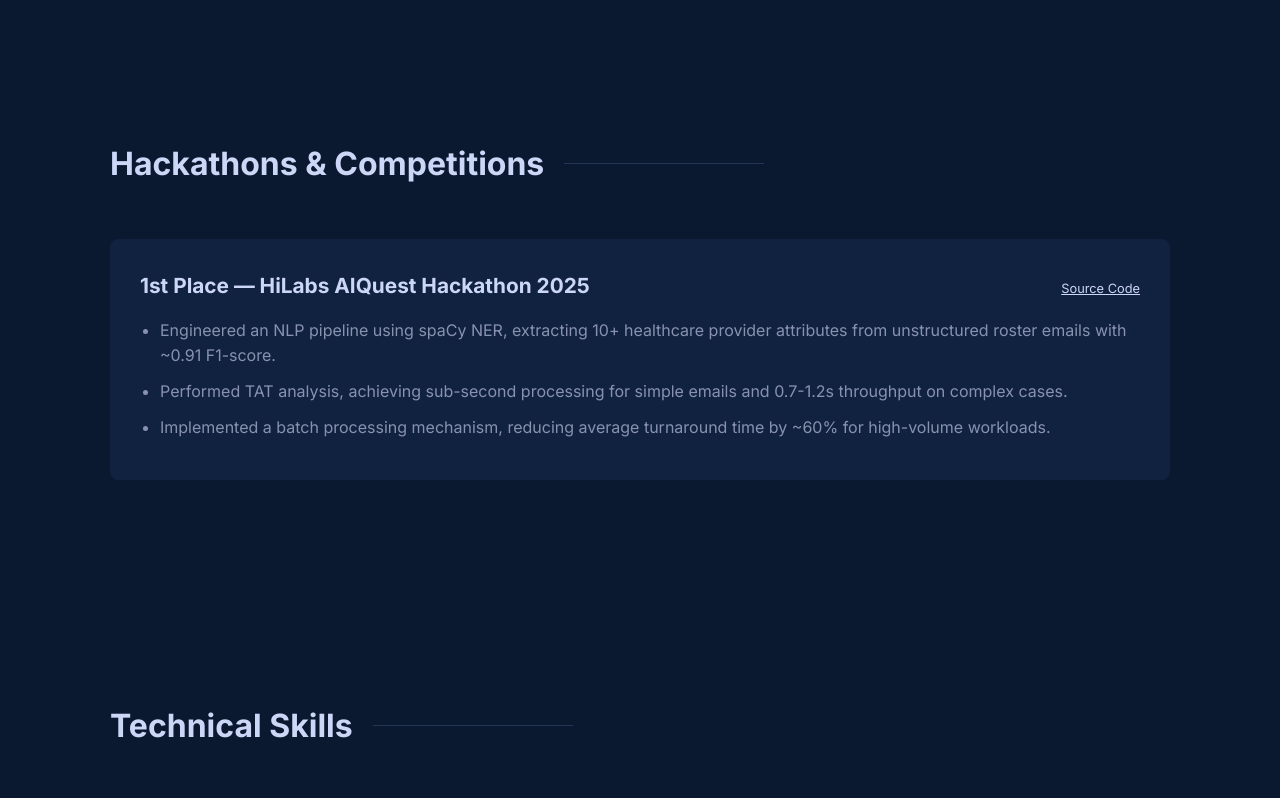
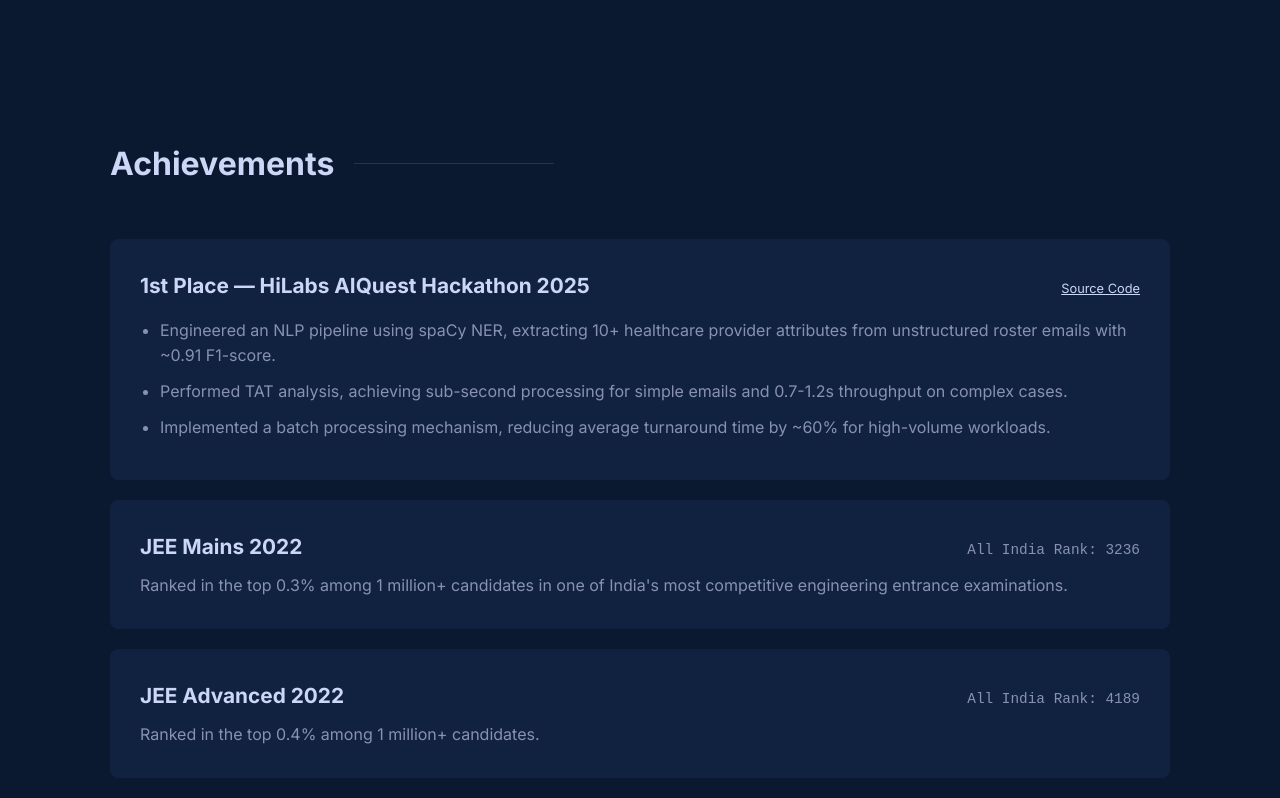
Before and after one commit to akashsinghiitr/portfolio, a plain HTML site: page index.html in a window 1280 px wide. Shown: the part 2760-3558 px from the top of the page. Drawn offline with Linux system fonts and the light colour scheme.

Commit message:
Small changes

```diff
--- a/index.html
+++ b/index.html
@@ -221,7 +221,8 @@
 
     <section id="achievements" class="section">
       <div class="container">
-        <h2 class="section-title">Hackathons & Competitions</h2>
+        <h2 class="section-title">Achievements</h2>
+
         <div class="card highlight-card">
           <div class="card-header">
             <h3>1st Place — HiLabs AIQuest Hackathon 2025</h3>
@@ -248,6 +249,27 @@
               turnaround time by ~60% for high-volume workloads.
             </li>
           </ul>
+        </div>
+
+        <div class="card">
+          <div class="card-header">
+            <h3>JEE Mains 2022</h3>
+            <span class="date">All India Rank: 3236</span>
+          </div>
+          <p class="details">
+            Ranked in the top 0.3% among 1 million+ candidates in one of India's
+            most competitive engineering entrance examinations.
+          </p>
+        </div>
+
+        <div class="card">
+          <div class="card-header">
+            <h3>JEE Advanced 2022</h3>
+            <span class="date">All India Rank: 4189</span>
+          </div>
+          <p class="details">
+            Ranked in the top 0.4% among 1 million+ candidates.
+          </p>
         </div>
       </div>
     </section>
@@ -303,8 +325,7 @@
             Bachelor of Technology (B.Tech) in Mechanical Engineering
           </p>
           <p class="details">
-            <strong>GPA:</strong> 8.27/10 —
-            <strong>JEE Advanced AIR:</strong> 4189
+            <strong>GPA:</strong> 8.27/10
           </p>
         </div>
       </div>
```
